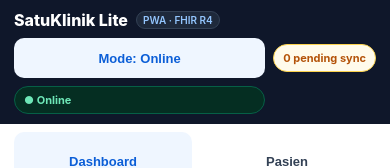
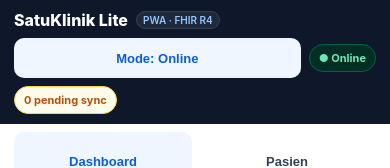
Before and after one commit to Brianfeb82/SatuKlinik-Lite, a Next.js app in the folder apps/web/: page / in a window 390 px wide. Shown: the top 168 px of the page. Built offline with nearby package versions, Linux system fonts and the light colour scheme; no server answers.

Commit message:
Fix mobile header layout shift

```diff
--- a/apps/web/app/globals.css
+++ b/apps/web/app/globals.css
@@ -64,13 +64,15 @@
 }
 
 @media (max-width: 640px) {
-  .topbar { display: grid; grid-template-columns: 1fr auto; gap: 8px; padding: 10px 14px; }
+  .topbar { display: grid; grid-template-columns: minmax(0, 1fr) auto; grid-template-areas: "logo logo" "mode connection" "sync sync"; gap: 8px; padding: 10px 14px; }
   .topbar .logo { grid-column: 1 / -1; font-size: 16px; }
   .topbar .logo span.badge { font-size: 10px; padding: 2px 6px; }
   .topbar .spacer { display: none; }
-  .topbar .btn { width: 100%; }
+  .topbar .logo { grid-area: logo; }
+  .topbar .mode-toggle { grid-area: mode; width: 100%; }
+  .topbar .connection-status { grid-area: connection; justify-self: end; }
+  .topbar .sync-status { grid-area: sync; justify-self: start; }
   .topbar .pill { padding: 6px 9px; font-size: 11px; }
-  .topbar .pill.pending { grid-column: 2; grid-row: 2; }
   .sidebar { display: grid; grid-template-columns: repeat(2, minmax(0, 1fr)); gap: 6px; overflow: visible; padding: 8px 14px; }
   .nav-item { width: 100%; justify-content: center; padding: 8px; font-size: 13px; }
   .main { width: 100%; max-width: 100vw; padding: 14px; overflow-x: hidden; }
--- a/apps/web/app/page.tsx
+++ b/apps/web/app/page.tsx
@@ -73,11 +73,11 @@
       <header className="topbar">
         <div className="logo">SatuKlinik Lite <span className="badge">PWA · FHIR R4</span></div>
         <div className="spacer" />
-        <button className="btn ghost" onClick={() => setOnline((v) => !v)} title="Toggle untuk demo offline ke juri">
+        <button className="btn ghost mode-toggle" onClick={() => setOnline((v) => !v)} title="Toggle untuk demo offline ke juri">
           {online ? 'Mode: Online' : 'Mode: Offline'}
         </button>
-        <span className={`pill ${online ? 'online' : 'offline'}`}>{online ? '● Online' : '● Offline'}</span>
-        <span className="pill pending">{outboxCount} pending sync</span>
+        <span className={`pill connection-status ${online ? 'online' : 'offline'}`}>{online ? '● Online' : '● Offline'}</span>
+        <span className="pill sync-status pending">{outboxCount} pending sync</span>
       </header>
 
       <div className="shell">
```
